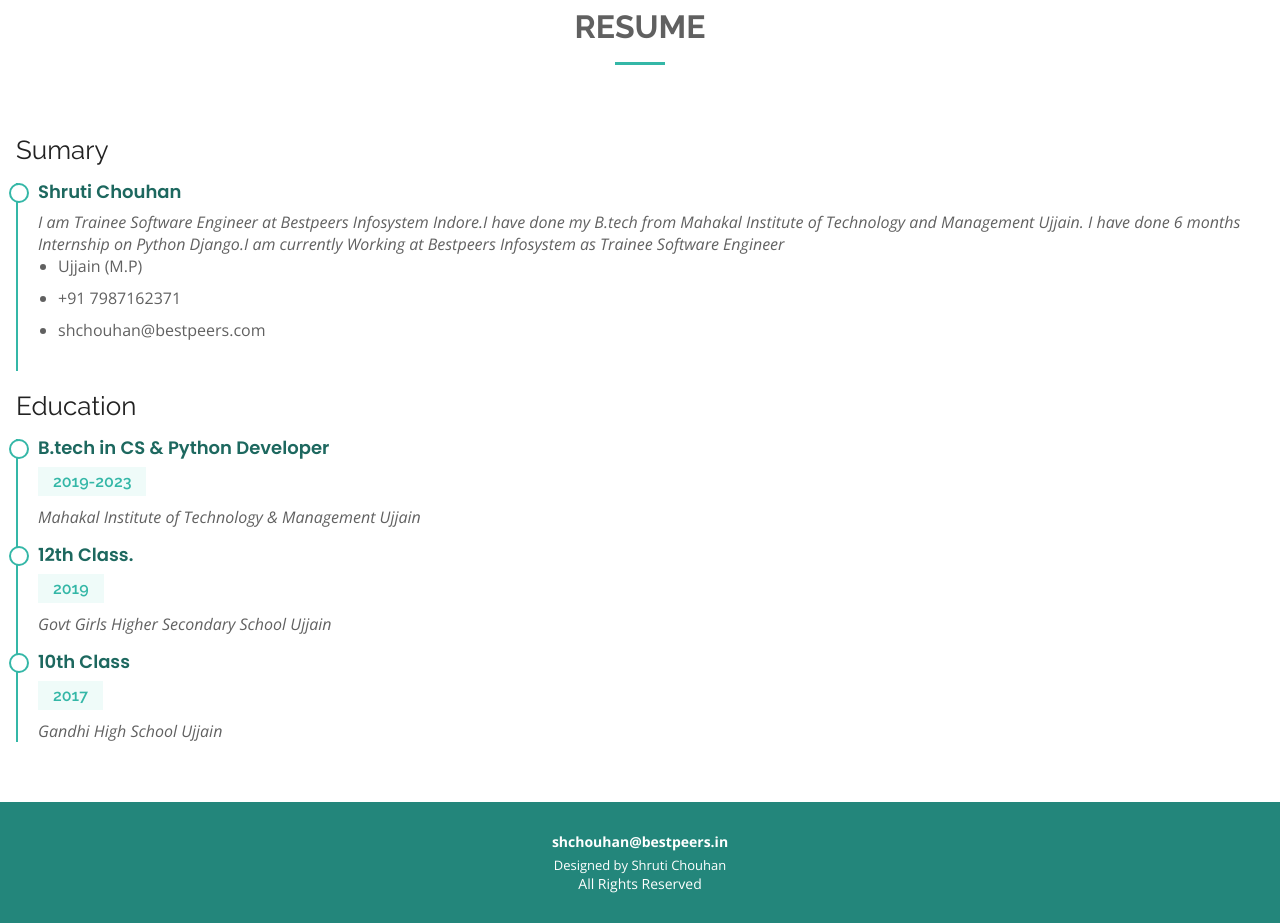
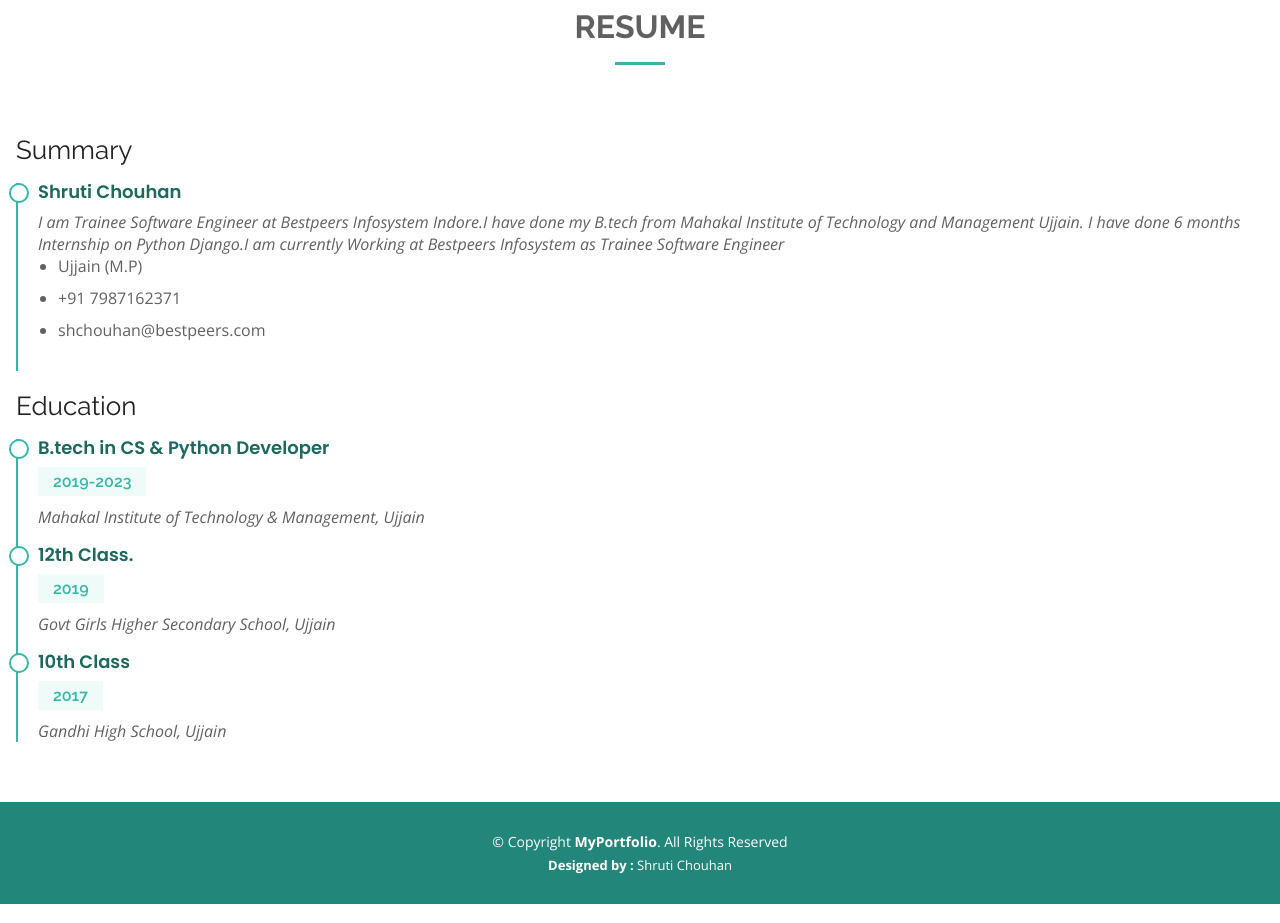
Before and after one commit to ShrutiChouhan123/Portfolio_website, a React (Create React App) app: page /resume in a window 1280 px wide. Shown: the part 120-1043 px from the top of the page. Built offline with nearby package versions, Linux system fonts and the light colour scheme.

Commit message:
my final resume website

```diff
--- a/package.json
+++ b/package.json
@@ -1,4 +1,5 @@
 {
+  "homepage": "https://ShrutiChouhan123.github.io/MyResume_website",
   "name": "portfolio",
   "version": "0.1.0",
   "private": true,
@@ -6,6 +7,7 @@
     "@testing-library/jest-dom": "^5.17.0",
     "@testing-library/react": "^13.4.0",
     "@testing-library/user-event": "^13.5.0",
+    "gh-pages": "^6.0.0",
     "react": "^18.2.0",
     "react-dom": "^18.2.0",
     "react-router-dom": "^6.18.0",
@@ -13,6 +15,8 @@
     "web-vitals": "^2.1.4"
   },
   "scripts": {
+    "predeploy": "npm run build",
+     "deploy": "gh-pages -d build",
     "start": "react-scripts start",
     "build": "react-scripts build",
     "test": "react-scripts test",
--- a/src/Components/About.js
+++ b/src/Components/About.js
@@ -24,9 +24,9 @@ function About() {
               <div class="col-lg-6">
                 <ul>
                   <li><i class="bi bi-rounded-right"></i> <strong>Birthday:</strong> 26 oct 2001</li>
-                  <li><i class="bi bi-rounded-right"></i> <strong>Website:</strong> www.example.com</li>
+                  <li><i class="bi bi-rounded-right"></i> <strong>Website:</strong> <a href='https://github.com/ShrutiChouhan123/' style={{color:"blue"}}>Github.com</a></li>
                   <li><i class="bi bi-rounded-right"></i> <strong>Phone:</strong> +917987162371</li>
-                  <li><i class="bi bi-rounded-right"></i> <strong>City:</strong> City : Ujjain</li>
+                  <li><i class="bi bi-rounded-right"></i> <strong>City:</strong>  Ujjain</li>
                 </ul>
               </div>
               <div class="col-lg-6">
--- a/src/Components/Footer.js
+++ b/src/Components/Footer.js
@@ -5,13 +5,14 @@ function Footer() {
    <>
    <footer id="footer">
     <div class="container">
+
       <div class="copyright">
-       <strong><span>shchouhan@bestpeers.in</span></strong>
+        &copy; Copyright <strong><span>MyPortfolio</span></strong>. All Rights Reserved
+
        <br/>
        <div class="credits">
-        Designed by Shruti Chouhan
+        <b>Designed by :</b> Shruti Chouhan
       </div>
-        <span>All Rights Reserved</span>
       </div>
 
     </div>
--- a/src/Components/Resume.js
+++ b/src/Components/Resume.js
@@ -11,7 +11,7 @@ function Resume() {
           </div>
           <div class="row" style={{marginLeft:"1rem"}}>
             <div class="col-lg-6">
-              <h3 class="resume-title">Sumary</h3>
+              <h3 class="resume-title">Summary</h3>
               <div class="resume-item pb-0">
                 <h4>Shruti Chouhan</h4>
                 <p><em>I am Trainee Software Engineer at Bestpeers Infosystem Indore.I have done my B.tech from Mahakal Institute of Technology and Management Ujjain.
@@ -30,20 +30,20 @@ function Resume() {
                 <h4>B.tech in CS &amp; Python Developer
                 </h4>
                 <h5>2019-2023</h5>
-                <p><em>Mahakal Institute of Technology & Management Ujjain</em></p>
+                <p><em>Mahakal Institute of Technology & Management, Ujjain</em></p>
               </div>
 
               <div class="resume-item">
                 <h4>12th Class.
                 </h4>
                 <h5>2019</h5>
-                <p><em>Govt Girls Higher Secondary School Ujjain</em></p>
+                <p><em>Govt Girls Higher Secondary School, Ujjain</em></p>
               </div>
 
               <div class="resume-item">
                 <h4>10th Class</h4>
                 <h5>2017</h5>
-                <p><em>Gandhi High School Ujjain</em></p>
+                <p><em>Gandhi High School, Ujjain</em></p>
               </div>
 
             </div>
```
Also changed, not shown: src/Components/Services.js (+24 -13 lines), 1 other file (tests, documents, lock files or other folders).
